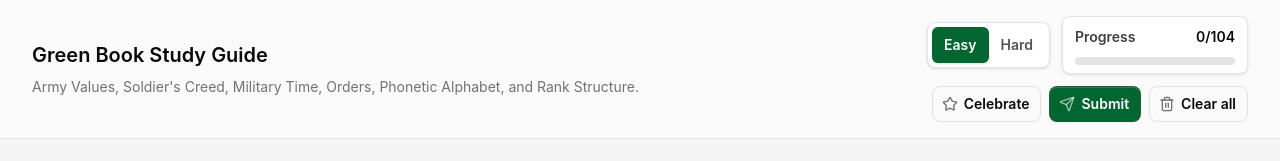
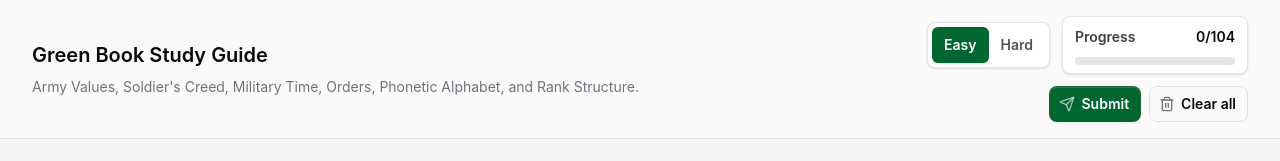
Before and after one commit to adamowada/green-book-study-guide, a Next.js app: page / in a window 1280 px wide. Shown: the top 161 px of the page. Built offline with nearby package versions, Linux system fonts and the light colour scheme.

Commit message:
Remove dev celebration trigger

```diff
--- a/app/study-app.tsx
+++ b/app/study-app.tsx
@@ -817,10 +817,6 @@ export function StudyApp() {
     setState((currentState) => markSubmitted(currentState, currentState.mode))
   }
 
-  function handlePreviewCelebration() {
-    playCelebration(mode)
-  }
-
   function handleRetake() {
     setState((currentState) => retakeMode(currentState, currentState.mode))
   }
@@ -842,14 +838,6 @@ export function StudyApp() {
               </p>
             </div>
             <div className="flex shrink-0 items-center gap-2">
-              <button
-                type="button"
-                aria-label={`Preview ${modeLabels[mode]} mode celebration`}
-                onClick={handlePreviewCelebration}
-                className="inline-flex size-11 items-center justify-center rounded-lg border border-zinc-200 bg-white text-zinc-700 shadow-sm transition hover:bg-zinc-100 hover:text-green-800 focus-visible:outline-2 focus-visible:outline-offset-2 focus-visible:outline-green-800"
-              >
-                <Star className={clsx('size-5', mode === 'hard' && 'fill-amber-300 text-amber-500')} aria-hidden="true" />
-              </button>
               <button
                 type="button"
                 aria-label={isMobileMenuOpen ? 'Close section navigation' : 'Open section navigation'}
@@ -943,10 +931,6 @@ export function StudyApp() {
               </div>
 
               <div className="flex flex-wrap gap-2 sm:justify-end">
-                <Button outline onClick={handlePreviewCelebration}>
-                  <Star data-slot="icon" aria-hidden="true" />
-                  Celebrate
-                </Button>
                 {submitted ? (
                   <Button outline onClick={handleRetake}>
                     <RotateCcw data-slot="icon" aria-hidden="true" />
```
